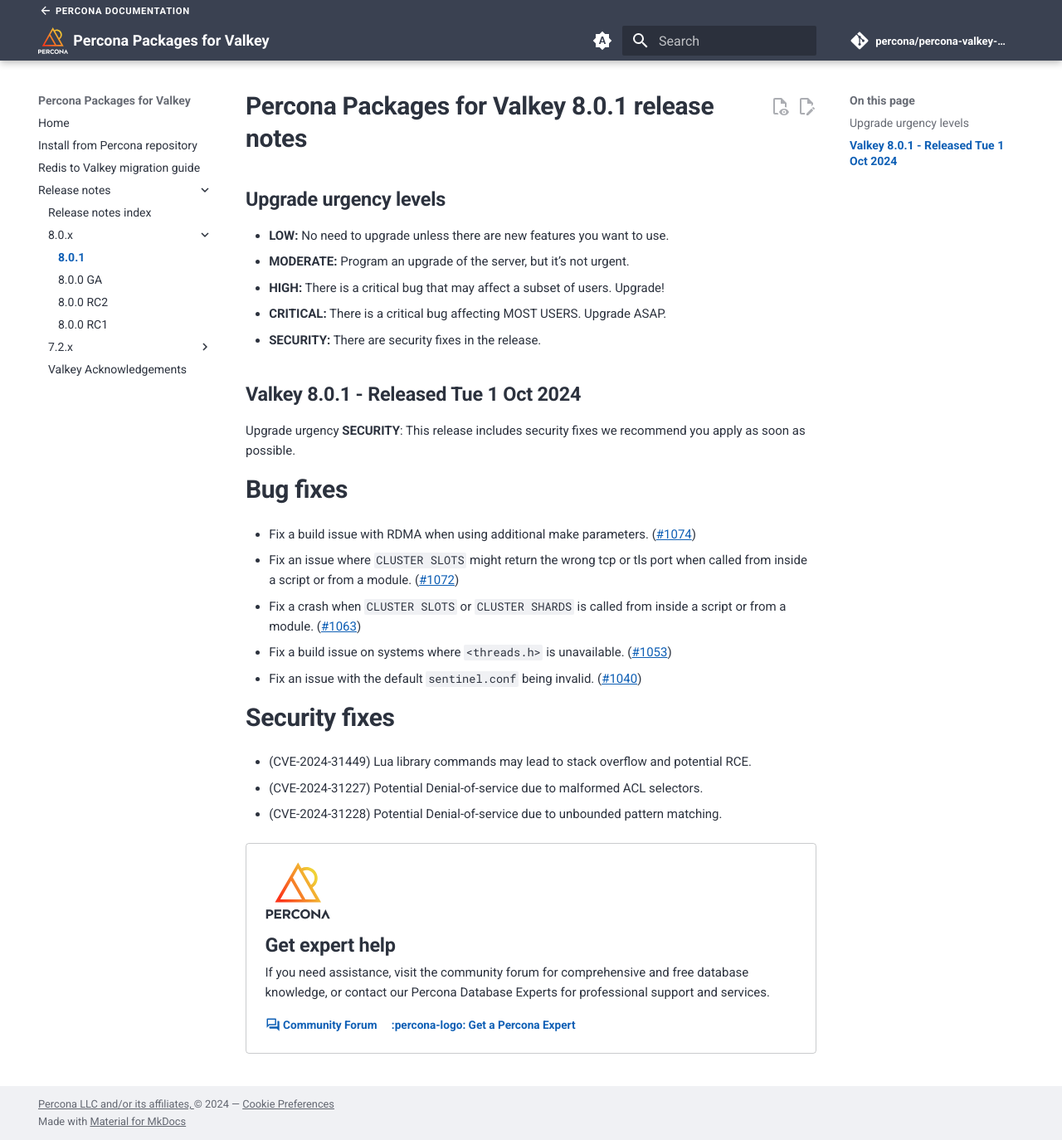
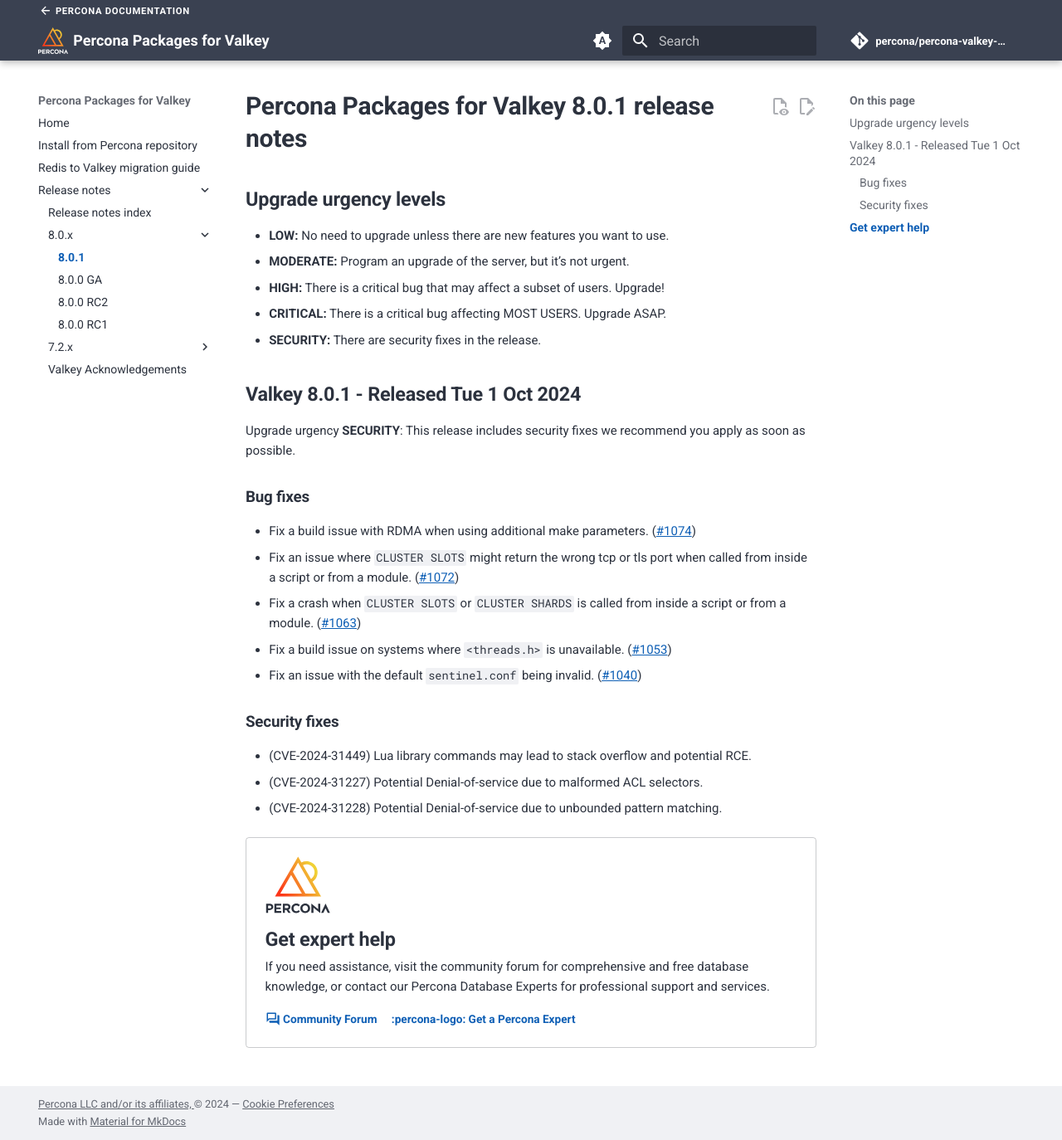
Before and after one commit to percona/percona-valkey-doc, an MkDocs documentation site: the page built from docs/release-notes/8.0.1.md, in a window 1280 px wide and 1374 px high. Shown: the whole window at 83% size. Built offline with MkDocs 1.6.1 and Material for MkDocs 9.7.7, drawn with Linux system fonts in a browser that asks for light colours; nearby versions of some CDN libraries; some web fonts are replaced; comment, search, counter and statistics services are not loaded.

Commit message:
section levels

```diff
--- a/docs/release-notes/8.0.1.md
+++ b/docs/release-notes/8.0.1.md
@@ -7,8 +7,8 @@
 Upgrade urgency **SECURITY**: This release includes security fixes we recommend you
 apply as soon as possible.
 
-Bug fixes
-=========
+### Bug fixes
+
 * Fix a build issue with RDMA when using additional make parameters. ([#1074])
 * Fix an issue where `CLUSTER SLOTS` might return the wrong tcp or tls port when called
   from inside a script or from a module. ([#1072])
@@ -17,8 +17,7 @@ Bug fixes
 * Fix a build issue on systems where `<threads.h>` is unavailable. ([#1053])
 * Fix an issue with the default `sentinel.conf` being invalid. ([#1040])
 
-Security fixes
-==============
+### Security fixes
 
 * (CVE-2024-31449) Lua library commands may lead to stack overflow and potential RCE.
 * (CVE-2024-31227) Potential Denial-of-service due to malformed ACL selectors.
```
